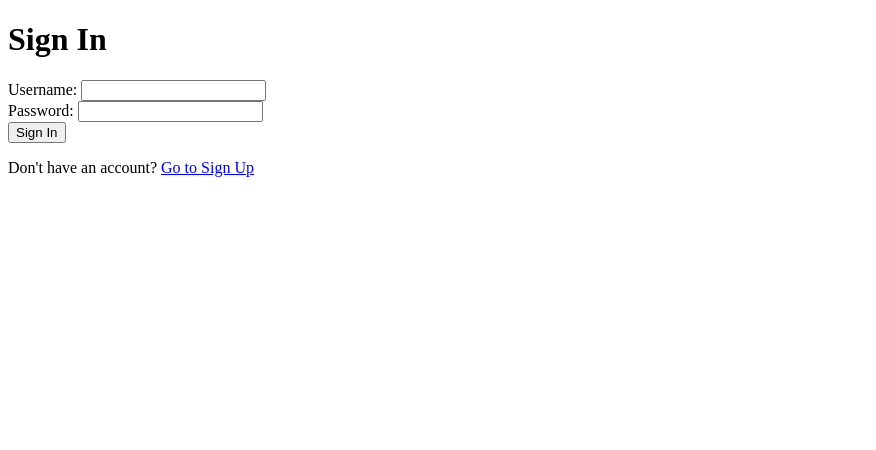
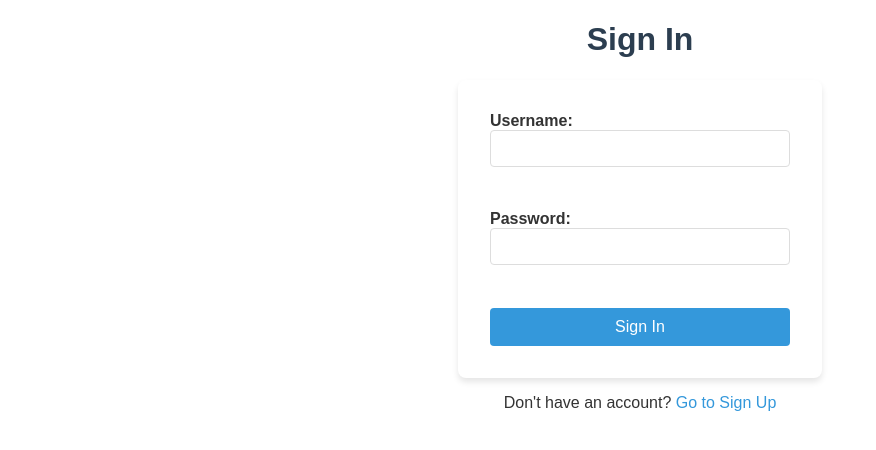
Before and after one commit to itumeleng-itu/task-6.1-oop-login, a website: page public/index.html in a window 1280 px wide. Shown: the whole page, without its empty margins (0-876 px from the left). Drawn offline with Linux system fonts and the light colour scheme; no server answers.

Commit message:
added styling in profile.css, index.css, signup.css && added profile.js, index.js, signup.js  for dom manipulation , i also updated the display time format for ISO -> toLocale

```diff
--- /dev/null
+++ b/public/css/index.css
@@ -0,0 +1,74 @@
+body {
+    font-family: 'Arial', sans-serif;
+    background-color: #ffffff;
+    justify-content: center;
+    align-items: center;
+    height: 100vh;
+    margin: 0;
+    color: #333;
+}
+
+h1 {
+    text-align: center;
+    color: #2c3e50;
+}
+
+form {
+    background: #fff;
+    padding: 2rem;
+    border-radius: 8px;
+    box-shadow: 0 4px 6px rgba(0, 0, 0, 0.1);
+    width: 300px;
+    margin: auto;
+}
+
+label {
+    display: block;
+    margin-bottom: 10px;
+    font-weight: bold;
+}
+
+input {
+    width: 100%;
+    padding: 10px;
+    margin-bottom: 15px;
+    border: 1px solid #ddd;
+    border-radius: 4px;
+    box-sizing: border-box;
+}
+
+button[type="submit"] {
+    width: 100%;
+    padding: 10px;
+    background-color: #3498db;
+    color: white;
+    border: none;
+    border-radius: 4px;
+    cursor: pointer;
+    font-size: 16px;
+    transition: background-color 0.3s;
+}
+
+button[type="submit"]:hover {
+    background-color: #2980b9;
+}
+
+#loginMsg {
+    text-align: center;
+    color: #e74c3c;
+    margin-top: 10px;
+}
+
+p {
+    text-align: center;
+    margin-top: 15px;
+}
+
+a {
+    color: #3498db;
+    text-decoration: none;
+}
+
+a:hover {
+    text-decoration: underline;
+}
--- /dev/null
+++ b/public/css/profile.css
@@ -0,0 +1,52 @@
+body {
+  font-family: 'Arial', sans-serif;
+  background-color: #f4f4f9;
+  display: flex;
+  flex-direction: column;
+  justify-content: center;
+  align-items: center;
+  height: 100vh;
+  margin: 0;
+  color: #333;
+}
+
+h1 {
+  text-align: center;
+  color: #2c3e50;
+  margin-bottom: 20px;
+}
+
+#profileData {
+  background: #fff;
+  padding: 2rem;
+  border-radius: 8px;
+  box-shadow: 0 4px 6px rgba(0, 0, 0, 0.1);
+  width: 300px;
+  margin-bottom: 20px;
+}
+
+#profileData p {
+  margin: 10px 0;
+  font-size: 15px;
+}
+
+#profileMsg {
+  text-align: center;
+  color: #e74c3c;
+  margin: 10px 0;
+}
+
+button {
+  padding: 10px 20px;
+  background-color: #3498db;
+  color: white;
+  border: none;
+  border-radius: 4px;
+  cursor: pointer;
+  font-size: 16px;
+  transition: background-color 0.3s;
+}
+
+button:hover {
+  background-color: #2980b9;
+}
--- /dev/null
+++ b/public/css/signup.css
@@ -0,0 +1,71 @@
+body {
+    font-family: 'Arial', sans-serif;
+    background-color: #f4f4f9;
+    justify-content: center;
+    align-items: center;
+    height: 100vh;
+    margin: 0;
+    color: #333;
+}
+
+h1 {
+    text-align: center;
+    color: #2c3e50;
+    margin-bottom: 20px;
+}
+
+form {
+    background: #fff;
+    padding: 2rem;
+    border-radius: 8px;
+    box-shadow: 0 4px 6px rgba(0, 0, 0, 0.1);
+    width: 300px;
+    margin: auto;
+}
+
+label {
+    display: block;
+    margin-bottom: 10px;
+    font-weight: bold;
+}
+
+input {
+    width: 100%;
+    padding: 10px;
+    margin-bottom: 15px;
+    border: 1px solid #ddd;
+    border-radius: 4px;
+    box-sizing: border-box;
+}
+
+button {
+    width: 100%;
+    padding: 10px;
+    background-color: #3498db;
+    color: white;
+    border: none;
+    border-radius: 4px;
+    cursor: pointer;
+    font-size: 16px;
+    transition: background-color 0.3s;
+}
+
+button:hover {
+    background-color: #2980b9;
+}
+
+#signupMsg {
+    text-align: center;
+    color: #e74c3c;
+    margin-top: 10px;
+}
+
+p {
+    text-align: center;
+    margin-top: 15px;
+}
+
+a {
+    color: #3498db;
+    text-decoration: none;
+}
--- a/public/index.html
+++ b/public/index.html
@@ -1,12 +1,12 @@
 <!DOCTYPE html>
 <html lang="en">
+  <link rel="stylesheet" href="css/index.css">
 <head>
   <meta charset="UTF-8" />
   <title>Login</title>
 </head>
 <body>
   <h1>Sign In</h1>
-
   <form id="loginForm">
     <label>
       Username:
@@ -20,38 +20,12 @@
     <br />
     <button type="submit">Sign In</button>
   </form>
-
   <p id="loginMsg"></p>
-
   <p>
     Don't have an account?
     <a href="signup.html">Go to Sign Up</a>
   </p>
-
   <script src="js/auth.js"></script>
-  <script>
-    const auth = new UserAuth();
-
-    // Redirect if someone is already logged in
-    document.addEventListener("DOMContentLoaded", async () => {
-      const res = await auth.getProfile();
-      if (res.ok) window.location.href = "profile.html";
-    });
-
-    document.getElementById("loginForm").addEventListener("submit", async (e) => {
-      e.preventDefault();
-      const username = document.getElementById("loginUsername").value.trim();
-      const password = document.getElementById("loginPassword").value;
-
-      const result = await auth.login(username, password);
-
-      if (result.ok) {
-        window.location.href = "profile.html";
-      } else {
-        document.getElementById("loginMsg").textContent =
-          result.message || "Login failed. Check your credentials.";
-      }
-    });
-  </script>
+  <script src="js/index.js"></script>
 </body>
 </html>
--- /dev/null
+++ b/public/js/index.js
@@ -0,0 +1,21 @@
+const auth = new UserAuth();
+
+document.addEventListener("DOMContentLoaded", async () => {
+    const res = await auth.getProfile();
+    if (res.ok) window.location.href = "profile.html";
+});
+
+document.getElementById("loginForm").addEventListener("submit", async (e) => {
+    e.preventDefault();
+    const username = document.getElementById("loginUsername").value.trim();
+    const password = document.getElementById("loginPassword").value;
+
+    const result = await auth.login(username, password);
+
+    if (result.ok) {
+    window.location.href = "profile.html";
+    } else {
+    document.getElementById("loginMsg").textContent =
+        result.message || "Login failed. Check your credentials.";
+    }
+});
```
Also changed, not shown: public/js/profile.js (added, +32 -0 lines), public/profile.html (+2 -26 lines), public/signup.html (+1 -0 lines), server.js (+0 -10 lines), README.md (added), 1 other file.
